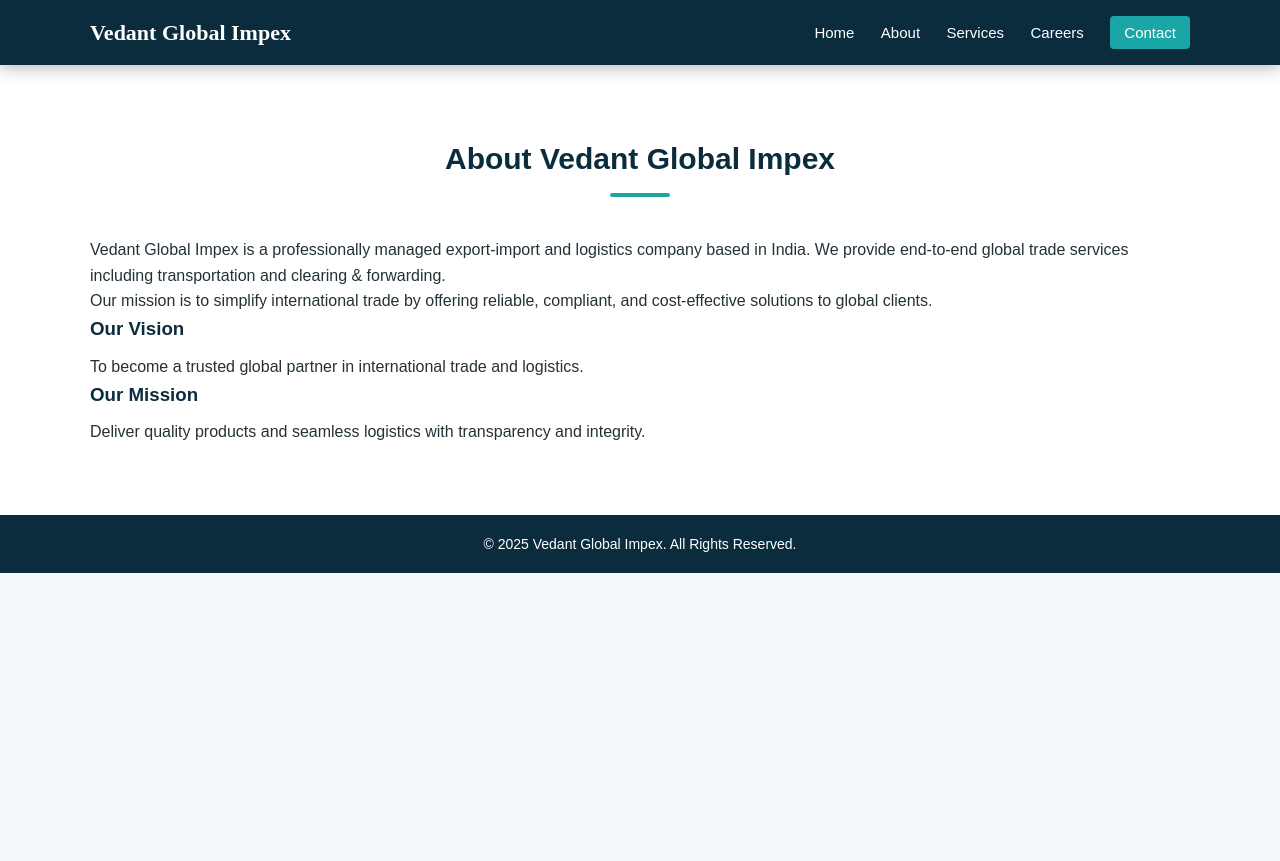
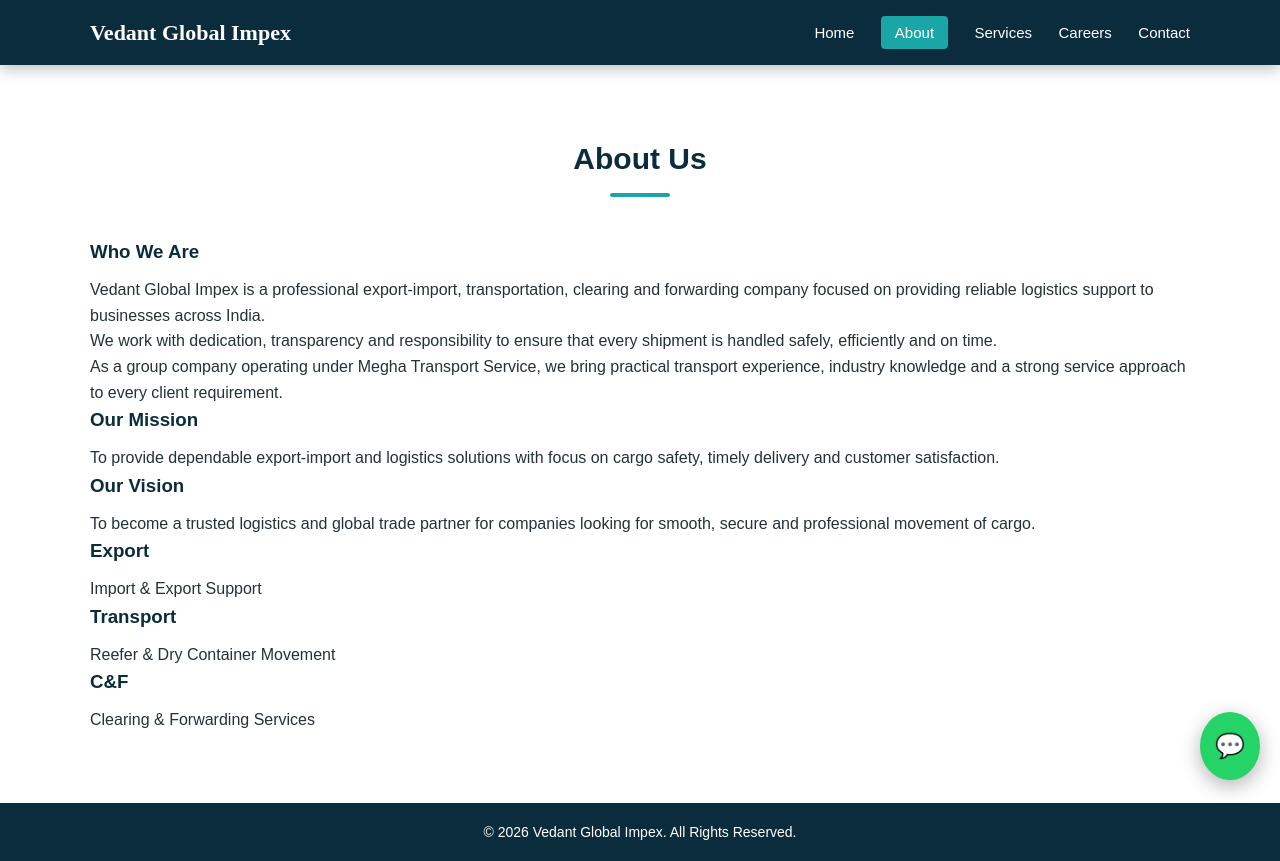
Before and after one commit to vedantglobalimpex1/Vedant-Global-Impex, a plain HTML site: page about.html in a window 1280 px wide. Before the commit the page ends 800 px from the top, so only its background shows below. Drawn offline with Linux system fonts and the light colour scheme.

Commit message:
Update about.html

```diff
--- a/about.html
+++ b/about.html
@@ -11,42 +11,95 @@
 
 <header class="top-header">
     <div class="container nav">
-        <a href="index.html" class="logo logo-wrap">
-        <h1 class="logo">Vedant Global Impex</h1>
+        <a href="index.html" class="logo-wrap">
+            <span>Vedant Global Impex</span>
+        </a>
+
         <nav>
             <a href="index.html">Home</a>
-            <a href="about.html">About</a>
+            <a href="about.html" class="nav-btn">About</a>
             <a href="services.html">Services</a>
             <a href="careers.html">Careers</a>
-            <a href="contact.html" class="nav-btn">Contact</a>
+            <a href="contact.html">Contact</a>
         </nav>
     </div>
 </header>
 
-<section>
+<section class="about-page">
     <div class="container">
-        <h2>About Vedant Global Impex</h2>
-        <p>
-            Vedant Global Impex is a professionally managed export-import and logistics company
-            based in India. We provide end-to-end global trade services including
-            transportation and clearing & forwarding.
-        </p>
-        <p>
-            Our mission is to simplify international trade by offering reliable,
-            compliant, and cost-effective solutions to global clients.
-        </p>
 
-        <h3>Our Vision</h3>
-        <p>To become a trusted global partner in international trade and logistics.</p>
+        <h2>About Us</h2>
 
-        <h3>Our Mission</h3>
-        <p>Deliver quality products and seamless logistics with transparency and integrity.</p>
+        <div class="about-wrapper">
+
+            <div class="about-left">
+                <h3>Who We Are</h3>
+
+                <p>
+                    Vedant Global Impex is a professional export-import, transportation,
+                    clearing and forwarding company focused on providing reliable logistics
+                    support to businesses across India.
+                </p>
+
+                <p>
+                    We work with dedication, transparency and responsibility to ensure that
+                    every shipment is handled safely, efficiently and on time.
+                </p>
+
+                <p>
+                    As a group company operating under Megha Transport Service, we bring
+                    practical transport experience, industry knowledge and a strong service
+                    approach to every client requirement.
+                </p>
+            </div>
+
+            <div class="about-right">
+                <div class="about-card">
+                    <h3>Our Mission</h3>
+                    <p>
+                        To provide dependable export-import and logistics solutions with
+                        focus on cargo safety, timely delivery and customer satisfaction.
+                    </p>
+                </div>
+
+                <div class="about-card">
+                    <h3>Our Vision</h3>
+                    <p>
+                        To become a trusted logistics and global trade partner for companies
+                        looking for smooth, secure and professional movement of cargo.
+                    </p>
+                </div>
+            </div>
+
+        </div>
+
+        <div class="about-stats">
+
+            <div class="stat-box">
+                <h3>Export</h3>
+                <p>Import & Export Support</p>
+            </div>
+
+            <div class="stat-box">
+                <h3>Transport</h3>
+                <p>Reefer & Dry Container Movement</p>
+            </div>
+
+            <div class="stat-box">
+                <h3>C&F</h3>
+                <p>Clearing & Forwarding Services</p>
+            </div>
+
+        </div>
+
     </div>
 </section>
 
 <footer>
-    <p>© 2025 Vedant Global Impex. All Rights Reserved.</p>
+    <p>© 2026 Vedant Global Impex. All Rights Reserved.</p>
 </footer>
+
+<a href="https://wa.me/918779584200" class="whatsapp-float">💬</a>
 
 </body>
 </html>
```
